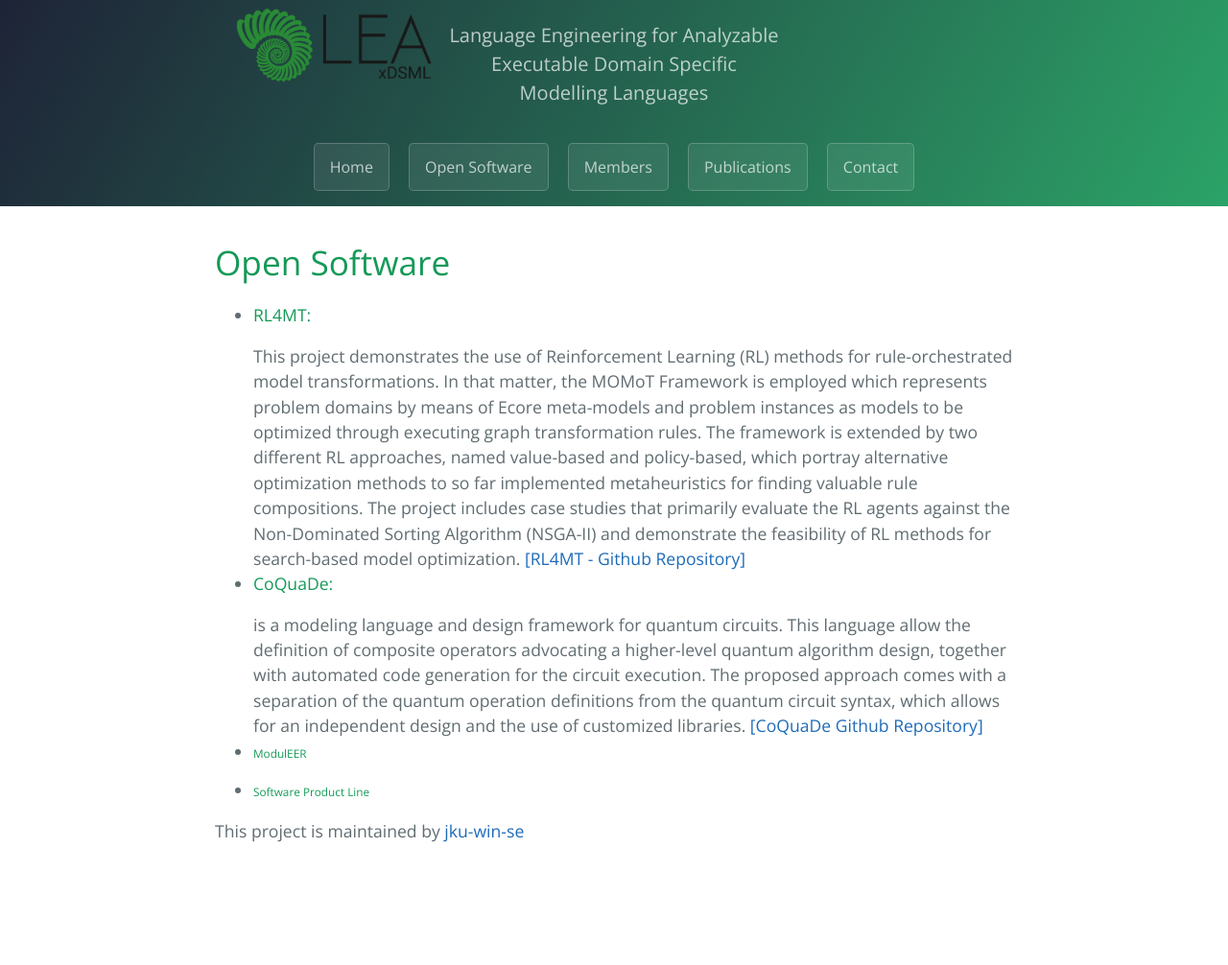
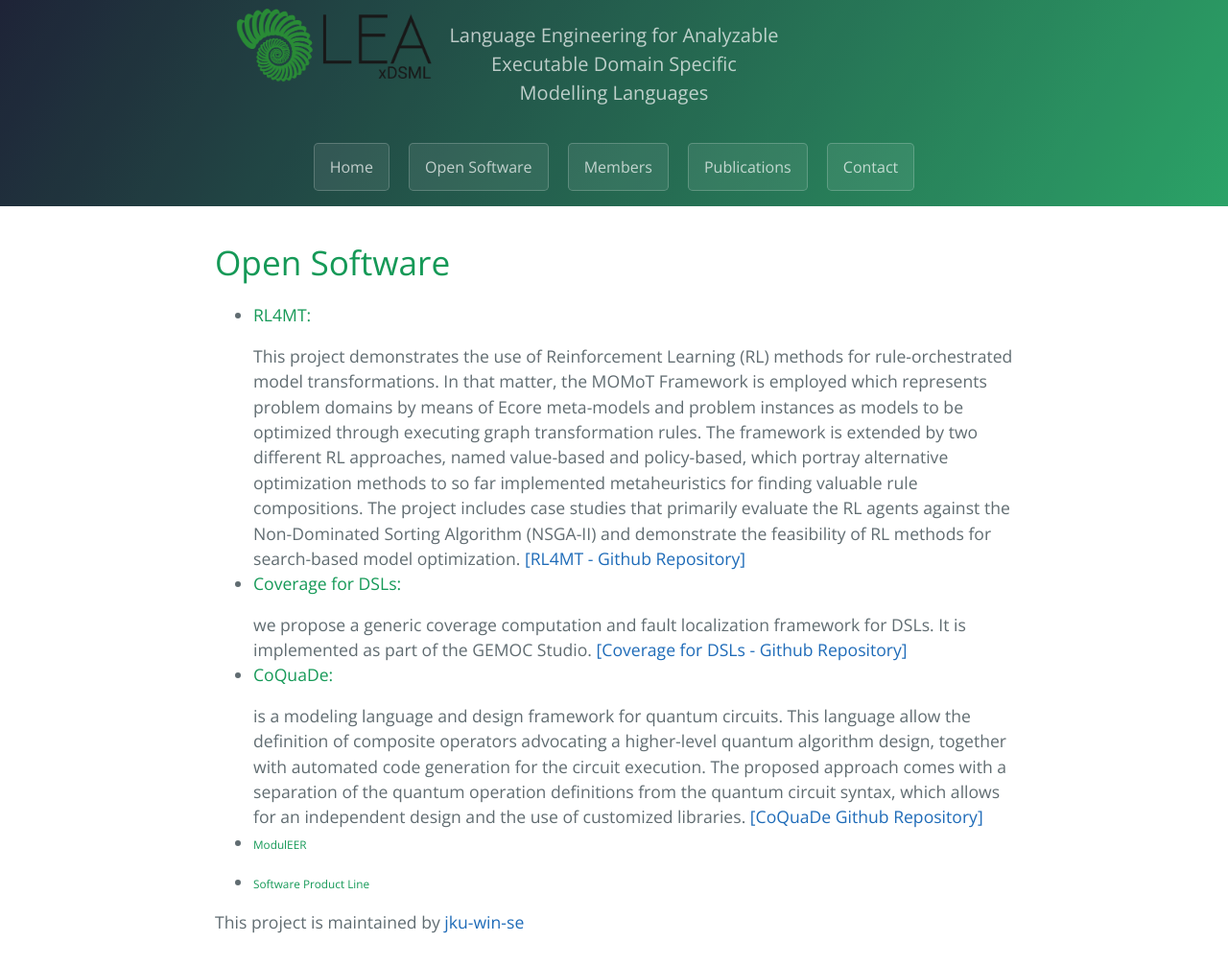
Before and after one commit to jku-win-se/Lea-xDSML, a Jekyll site: the page built from pages/open-software/index.md, in a window 1280 px wide. Shown: the whole page at 96% size. Built offline with Jekyll 4.4.1, drawn with Linux system fonts in a browser that asks for light colours; before the commit the page ends 911 px from its top, so only the background shows below that.

Commit message:
Coverage DSLs

```diff
--- a/pages/open-software/index.md
+++ b/pages/open-software/index.md
@@ -9,6 +9,11 @@ layout: index
 <li>
     <h4>RL4MT:</h4> This project demonstrates the use of Reinforcement Learning (RL) methods for rule-orchestrated model transformations. In that matter, the MOMoT Framework is employed which represents problem domains by means of Ecore meta-models and problem instances as models to be optimized through executing graph transformation rules. The framework is extended by two different RL approaches, named value-based and policy-based, which portray alternative optimization methods to so far implemented metaheuristics for finding valuable rule compositions. The project includes case studies that primarily evaluate the RL agents against the Non-Dominated Sorting Algorithm (NSGA-II) and demonstrate the feasibility of RL methods for search-based model optimization.
     <a href="https://github.com/RL4MT/RL4MT">[RL4MT - Github Repository]</a>
+</li>
+
+<li>
+    <h4>Coverage for DSLs:</h4>  we propose a generic coverage computation and fault localization framework for DSLs. It is implemented as part of the GEMOC Studio.
+    <a href="https://github.com/Faezeh-Kh/Coverage4DSLs">[Coverage for DSLs - Github Repository]</a>
 </li>
 
 <li>
```
